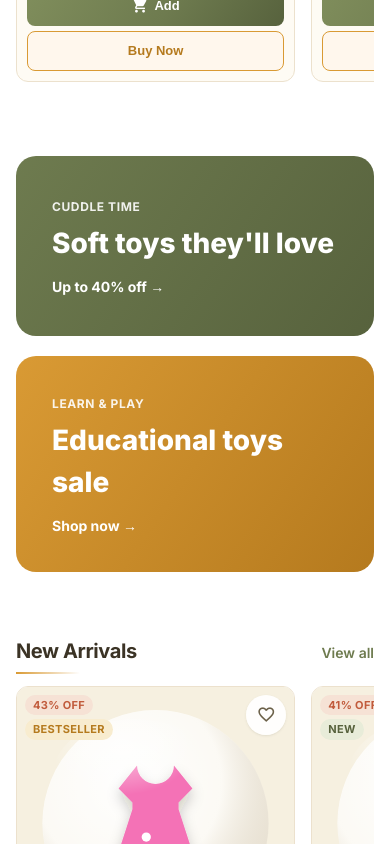
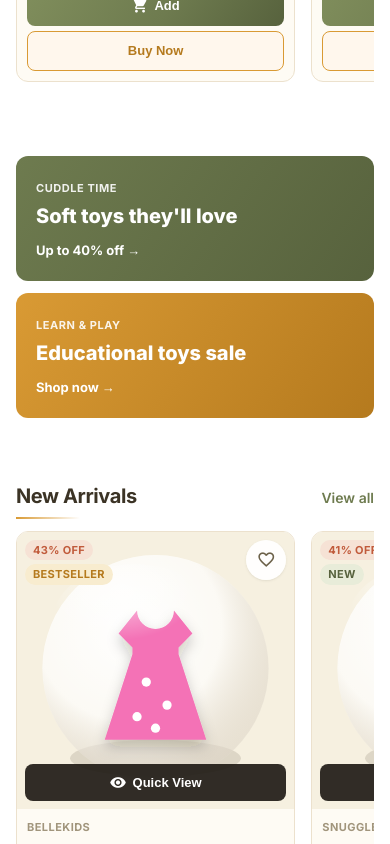
Before and after one commit to jiaranest/JIARANEST, an Angular app: page / in a window 390 px wide. Shown: the part 2280-3124 px from the top of the page. Built offline with nearby package versions, Linux system fonts and the light colour scheme.

Commit message:
UI updates

```diff
--- a/package.json
+++ b/package.json
@@ -1,6 +1,6 @@
 {
   "name": "zylo-testing-app",
-  "version": "0.0.4",
+  "version": "0.0.5",
   "scripts": {
     "ng": "ng",
     "gen:version": "node scripts/gen-version.mjs",
--- a/src/app/app.routes.ts
+++ b/src/app/app.routes.ts
@@ -4,7 +4,7 @@ export const routes: Routes = [
   {
     path: '',
     loadComponent: () => import('./features/home/home.component').then((m) => m.HomeComponent),
-    title: 'Jiaranest — Toys & Kids\' Clothing',
+    title: 'Jiaranest — Luxury for Little Ones',
   },
   {
     path: 'search',
--- a/src/app/core/version.ts
+++ b/src/app/core/version.ts
@@ -1,3 +1,3 @@
 // AUTO-GENERATED by scripts/gen-version.mjs — do not edit by hand.
 // Sourced from package.json "version" on each build.
-export const APP_VERSION = '0.0.4';
+export const APP_VERSION = '0.0.5';
--- a/src/app/features/home/home.component.scss
+++ b/src/app/features/home/home.component.scss
@@ -404,6 +404,22 @@
   .hero-cta { padding: 11px 20px; }
   .promos { grid-template-columns: 1fr; }
 }
+// Compact promo banners on phones — less padding/height and smaller text so
+// they don't dominate the mobile scroll.
+@media (max-width: 640px) {
+  .promos { gap: 12px; }
+  .promo {
+    padding: 20px;
+    min-height: 116px;
+    border-radius: var(--jiara-radius);
+  }
+  .promo h3 {
+    font-size: 20px;
+    margin: 4px 0 8px;
+  }
+  .p-eyebrow { font-size: 11px; }
+  .p-link { font-size: 13px; }
+}
 @media (max-width: 480px) {
   .cat-grid { grid-template-columns: repeat(3, 1fr); }
 }
--- a/src/index.html
+++ b/src/index.html
@@ -2,7 +2,7 @@
 <html lang="en">
   <head>
     <meta charset="utf-8" />
-    <title>Jiaranest — Toys & Kids' Clothing</title>
+    <title>Jiaranest — Luxury for Little Ones</title>
     <base href="/" />
     <meta name="viewport" content="width=device-width, initial-scale=1" />
     <meta
@@ -13,13 +13,13 @@
 
     <!-- Open Graph / SEO -->
     <meta property="og:type" content="website" />
-    <meta property="og:title" content="Jiaranest — Toys & Kids' Clothing" />
+    <meta property="og:title" content="Jiaranest — Luxury for Little Ones" />
     <meta
       property="og:description"
       content="A kids-only store for toys and children's clothing — safe, playful, and adorable."
     />
 
-    <link rel="icon" type="image/x-icon" href="favicon.ico" />
+    <link rel="icon" type="image/jpeg" href="jiaranest-logo.jpeg" />
     <link rel="preconnect" href="https://fonts.googleapis.com" />
     <link rel="preconnect" href="https://fonts.gstatic.com" crossorigin />
     <link
```
Also changed, not shown: public/jiaranest-logo.jpeg (added), 1 other file (tests, documents, lock files or other folders).
